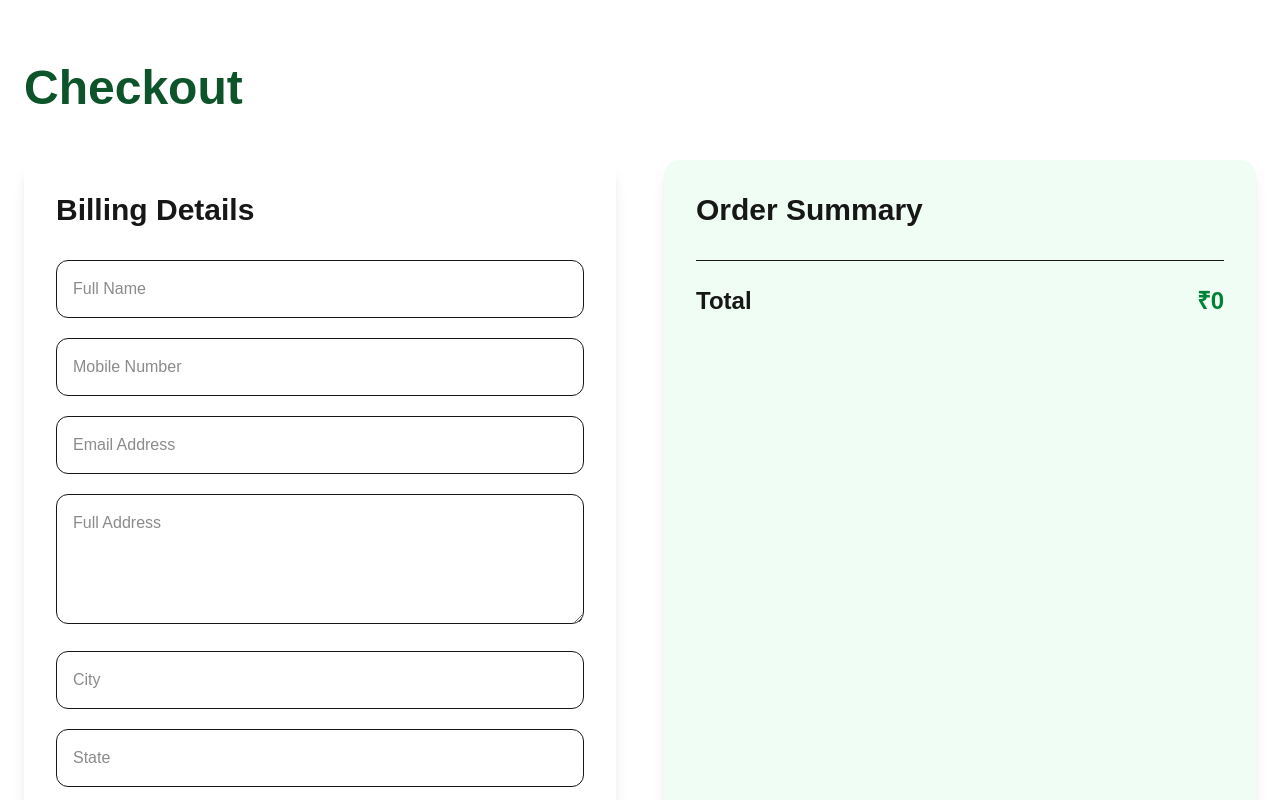
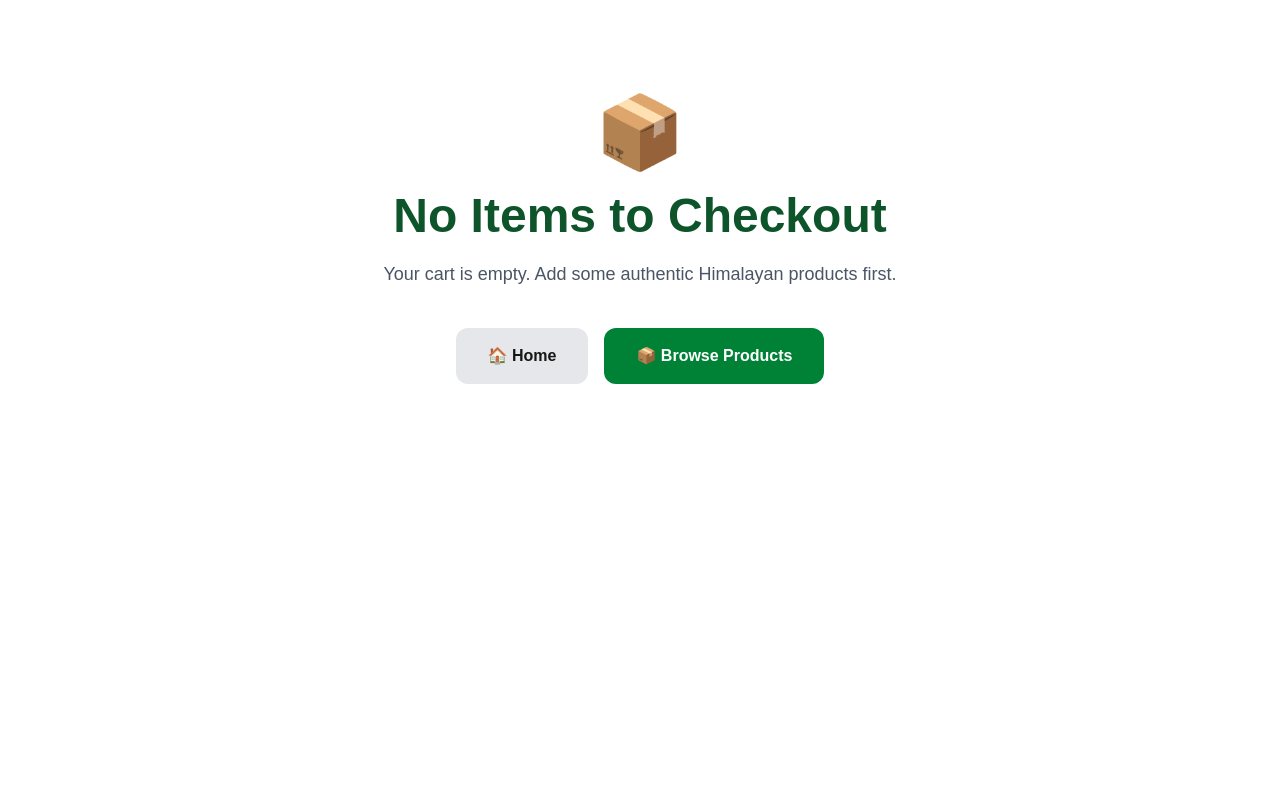
Before and after one commit to journeytouttarakhand-bit/Himalayanroots, a Next.js app: page /checkout in a window 1280 px wide. Shown: the top 800 px of the page. Built offline with nearby package versions, Linux system fonts and the light colour scheme.

Commit message:
Professional checkout page with reusable components

```diff
--- a/app/checkout/page.tsx
+++ b/app/checkout/page.tsx
@@ -1,15 +1,14 @@
 "use client";
 
+import { useState } from "react";
+import Link from "next/link";
+
 import { useCart } from "../context/CartContext";
-import { useState } from "react";
+import CheckoutForm from "../components/CheckoutForm";
+import OrderSummary from "../components/OrderSummary";
 
 export default function CheckoutPage() {
   const { cart } = useCart();
-
-  const total = cart.reduce(
-    (sum, item) => sum + item.price * item.quantity,
-    0
-  );
 
   const [form, setForm] = useState({
     name: "",
@@ -19,6 +18,7 @@ export default function CheckoutPage() {
     city: "",
     state: "",
     pincode: "",
+    notes: "",
   });
 
   function handleChange(
@@ -33,164 +33,81 @@ export default function CheckoutPage() {
   function handleSubmit(e: React.FormEvent) {
     e.preventDefault();
 
+    if (cart.length === 0) {
+      alert("Your cart is empty.");
+      return;
+    }
+
     alert(
-      "Order Placed Successfully!\n\nPayment Gateway will be added in the next step."
+      "Order details saved successfully.\n\nRazorpay payment will be integrated in the next step."
+    );
+  }
+
+  if (cart.length === 0) {
+    return (
+      <div className="max-w-5xl mx-auto px-6 py-24 text-center">
+
+        <div className="text-7xl mb-6">
+          📦
+        </div>
+
+        <h1 className="text-5xl font-bold text-green-900">
+          No Items to Checkout
+        </h1>
+
+        <p className="text-gray-600 mt-5 text-lg">
+          Your cart is empty. Add some authentic Himalayan products first.
+        </p>
+
+        <div className="flex flex-col sm:flex-row justify-center gap-4 mt-10">
+
+          <Link
+            href="/"
+            className="bg-gray-200 hover:bg-gray-300 px-8 py-4 rounded-xl font-semibold transition"
+          >
+            🏠 Home
+          </Link>
+
+          <Link
+            href="/products"
+            className="bg-green-700 hover:bg-green-800 text-white px-8 py-4 rounded-xl font-semibold transition"
+          >
+            📦 Browse Products
+          </Link>
+
+        </div>
+
+      </div>
     );
   }
 
   return (
     <div className="max-w-7xl mx-auto px-6 py-16">
 
-      <h1 className="text-5xl font-bold text-green-900 mb-12">
-        Checkout
-      </h1>
+      <div className="flex items-center justify-between mb-10 flex-wrap gap-4">
+
+        <h1 className="text-5xl font-bold text-green-900">
+          Checkout
+        </h1>
+
+        <Link
+          href="/cart"
+          className="bg-gray-200 hover:bg-gray-300 px-6 py-3 rounded-xl font-semibold transition"
+        >
+          ← Back to Cart
+        </Link>
+
+      </div>
 
       <div className="grid lg:grid-cols-2 gap-12">
 
-        {/* Billing Details */}
+        <CheckoutForm
+          form={form}
+          handleChange={handleChange}
+          handleSubmit={handleSubmit}
+        />
 
-        <form
-          onSubmit={handleSubmit}
-          className="bg-white shadow-lg rounded-2xl p-8"
-        >
-
-          <h2 className="text-3xl font-bold mb-8">
-            Billing Details
-          </h2>
-
-          <div className="space-y-5">
-
-            <input
-              type="text"
-              name="name"
-              placeholder="Full Name"
-              value={form.name}
-              onChange={handleChange}
-              required
-              className="w-full border rounded-xl p-4"
-            />
-
-            <input
-              type="tel"
-              name="phone"
-              placeholder="Mobile Number"
-              value={form.phone}
-              onChange={handleChange}
-              required
-              className="w-full border rounded-xl p-4"
-            />
-
-            <input
-              type="email"
-              name="email"
-              placeholder="Email Address"
-              value={form.email}
-              onChange={handleChange}
-              required
-              className="w-full border rounded-xl p-4"
-            />
-
-            <textarea
-              name="address"
-              placeholder="Full Address"
-              value={form.address}
-              onChange={handleChange}
-              required
-              rows={4}
-              className="w-full border rounded-xl p-4"
-            />
-
-            <input
-              type="text"
-              name="city"
-              placeholder="City"
-              value={form.city}
-              onChange={handleChange}
-              required
-              className="w-full border rounded-xl p-4"
-            />
-
-            <input
-              type="text"
-              name="state"
-              placeholder="State"
-              value={form.state}
-              onChange={handleChange}
-              required
-              className="w-full border rounded-xl p-4"
-            />
-
-            <input
-              type="text"
-              name="pincode"
-              placeholder="Pincode"
-              value={form.pincode}
-              onChange={handleChange}
-              required
-              className="w-full border rounded-xl p-4"
-            />
-
-          </div>
-
-          <button
-            type="submit"
-            className="w-full mt-8 bg-green-700 hover:bg-green-800 text-white py-4 rounded-xl text-lg font-bold"
-          >
-            Place Order
-          </button>
-
-        </form>
-
-        {/* Order Summary */}
-
-        <div className="bg-green-50 rounded-2xl shadow-lg p-8">
-
-          <h2 className="text-3xl font-bold mb-8">
-            Order Summary
-          </h2>
-
-          <div className="space-y-5">
-
-            {cart.map((item) => (
-
-              <div
-                key={item.id}
-                className="flex justify-between border-b pb-4"
-              >
-
-                <div>
-
-                  <h3 className="font-semibold">
-                    {item.name}
-                  </h3>
-
-                  <p className="text-gray-500">
-                    Qty : {item.quantity}
-                  </p>
-
-                </div>
-
-                <div className="font-bold text-green-700">
-                  ₹{item.price * item.quantity}
-                </div>
-
-              </div>
-
-            ))}
-
-          </div>
-
-          <div className="border-t mt-8 pt-6 flex justify-between text-2xl font-bold">
-
-            <span>Total</span>
-
-            <span className="text-green-700">
-              ₹{total}
-            </span>
-
-          </div>
-
-        </div>
+        <OrderSummary cart={cart} />
 
       </div>
 
--- /dev/null
+++ b/app/components/CheckoutForm.tsx
@@ -0,0 +1,125 @@
+"use client";
+
+type CheckoutFormProps = {
+  form: {
+    name: string;
+    phone: string;
+    email: string;
+    address: string;
+    city: string;
+    state: string;
+    pincode: string;
+    notes: string;
+  };
+  handleChange: (
+    e: React.ChangeEvent<HTMLInputElement | HTMLTextAreaElement>
+  ) => void;
+  handleSubmit: (e: React.FormEvent) => void;
+};
+
+export default function CheckoutForm({
+  form,
+  handleChange,
+  handleSubmit,
+}: CheckoutFormProps) {
+  return (
+    <form
+      onSubmit={handleSubmit}
+      className="bg-white rounded-2xl shadow-lg p-8"
+    >
+      <h2 className="text-3xl font-bold mb-8 text-green-900">
+        Billing Details
+      </h2>
+
+      <div className="space-y-5">
+        <input
+          type="text"
+          name="name"
+          placeholder="Full Name"
+          value={form.name}
+          onChange={handleChange}
+          required
+          className="w-full border rounded-xl p-4 focus:outline-none focus:ring-2 focus:ring-green-700"
+        />
+
+        <input
+          type="tel"
+          name="phone"
+          placeholder="Mobile Number"
+          value={form.phone}
+          onChange={handleChange}
+          required
+          className="w-full border rounded-xl p-4 focus:outline-none focus:ring-2 focus:ring-green-700"
+        />
+
+        <input
+          type="email"
+          name="email"
+          placeholder="Email Address"
+          value={form.email}
+          onChange={handleChange}
+          required
+          className="w-full border rounded-xl p-4 focus:outline-none focus:ring-2 focus:ring-green-700"
+        />
+
+        <textarea
+          name="address"
+          placeholder="Full Address"
+          value={form.address}
+          onChange={handleChange}
+          rows={4}
+          required
+          className="w-full border rounded-xl p-4 focus:outline-none focus:ring-2 focus:ring-green-700"
+        />
+
+        <div className="grid md:grid-cols-3 gap-4">
+          <input
+            type="text"
+            name="city"
+            placeholder="City"
+            value={form.city}
+            onChange={handleChange}
+            required
+            className="border rounded-xl p-4"
+          />
+
+          <input
+            type="text"
+            name="state"
+            placeholder="State"
+            value={form.state}
+            onChange={handleChange}
+            required
+            className="border rounded-xl p-4"
+          />
+
+          <input
+            type="text"
+            name="pincode"
+            placeholder="Pincode"
+            value={form.pincode}
+            onChange={handleChange}
+            required
+            className="border rounded-xl p-4"
+          />
+        </div>
+
+        <textarea
+          name="notes"
+          placeholder="Order Notes (Optional)"
+          value={form.notes}
+          onChange={handleChange}
+          rows={3}
+          className="w-full border rounded-xl p-4 focus:outline-none focus:ring-2 focus:ring-green-700"
+        />
+      </div>
+
+      <button
+        type="submit"
+        className="w-full mt-8 bg-green-700 hover:bg-green-800 text-white py-4 rounded-xl font-bold text-lg transition"
+      >
+        Place Order
+      </button>
+    </form>
+  );
+}
--- /dev/null
+++ b/app/components/OrderSummary.tsx
@@ -0,0 +1,130 @@
+"use client";
+
+import Link from "next/link";
+import { CartItem } from "../context/CartContext";
+
+type OrderSummaryProps = {
+  cart: CartItem[];
+};
+
+export default function OrderSummary({
+  cart,
+}: OrderSummaryProps) {
+  const subtotal = cart.reduce(
+    (sum, item) => sum + item.price * item.quantity,
+    0
+  );
+
+  const shipping = subtotal >= 999 || subtotal === 0 ? 0 : 99;
+
+  const grandTotal = subtotal + shipping;
+
+  return (
+    <div className="bg-green-50 rounded-2xl shadow-lg p-8 h-fit sticky top-24">
+
+      <h2 className="text-3xl font-bold text-green-900 mb-8">
+        Order Summary
+      </h2>
+
+      {cart.length === 0 ? (
+        <div className="text-center">
+
+          <p className="text-gray-600 mb-6">
+            Your cart is empty.
+          </p>
+
+          <Link
+            href="/products"
+            className="inline-block bg-green-700 hover:bg-green-800 text-white px-6 py-3 rounded-xl font-semibold transition"
+          >
+            Browse Products
+          </Link>
+
+        </div>
+      ) : (
+        <>
+          <div className="space-y-5">
+
+            {cart.map((item) => (
+
+              <div
+                key={item.id}
+                className="flex justify-between border-b pb-4"
+              >
+
+                <div>
+
+                  <h3 className="font-semibold">
+                    {item.name}
+                  </h3>
+
+                  <p className="text-gray-500 text-sm">
+                    Qty : {item.quantity}
+                  </p>
+
+                </div>
+
+                <div className="font-bold text-green-700">
+                  ₹{item.price * item.quantity}
+                </div>
+
+              </div>
+
+            ))}
+
+          </div>
+
+          <div className="border-t mt-8 pt-6 space-y-4">
+
+            <div className="flex justify-between">
+
+              <span>Subtotal</span>
+
+              <span>₹{subtotal}</span>
+
+            </div>
+
+            <div className="flex justify-between">
+
+              <span>Shipping</span>
+
+              <span>
+                {shipping === 0 ? (
+                  <span className="text-green-700 font-semibold">
+                    FREE
+                  </span>
+                ) : (
+                  <>₹{shipping}</>
+                )}
+              </span>
+
+            </div>
+
+            <div className="flex justify-between text-2xl font-bold border-t pt-4">
+
+              <span>Grand Total</span>
+
+              <span className="text-green-700">
+                ₹{grandTotal}
+              </span>
+
+            </div>
+
+            {subtotal < 999 && subtotal > 0 && (
+
+              <p className="text-sm text-orange-600 mt-4">
+
+                Add products worth ₹{999 - subtotal} more to get
+                <strong> FREE Shipping.</strong>
+
+              </p>
+
+            )}
+
+          </div>
+        </>
+      )}
+
+    </div>
+  );
+}
```
Also changed, not shown: app/components/page.tsx (added).
